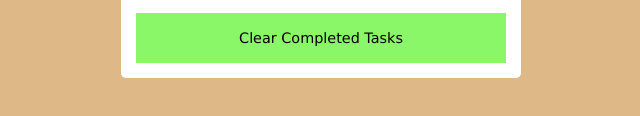
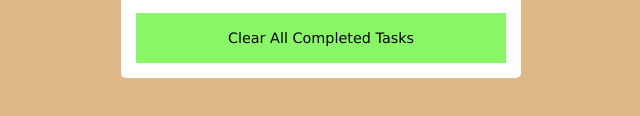
Before and after one commit to AbuTalha3/Todo-list, a website built with webpack: page src/index.html in a window 1280 px wide. Shown: the part 464-580 px from the top of the page, 319-959 px from the left. Built offline with nearby package versions, Linux system fonts and the light colour scheme.

Commit message:
Updated required changes

```diff
--- a/src/index.html
+++ b/src/index.html
@@ -5,7 +5,7 @@
   <meta http-equiv="X-UA-Compatible" content="IE=edge">
   <meta name="viewport" content="width=device-width, initial-scale=1.0">
   <link rel="stylesheet" href="https://cdnjs.cloudflare.com/ajax/libs/font-awesome/6.4.0/css/all.min.css" integrity="sha512-iecdLmaskl7CVkqkXNQ/ZH/XLlvWZOJyj7Yy7tcenmpD1ypASozpmT/E0iPtmFIB46ZmdtAc9eNBvH0H/ZpiBw==" crossorigin="anonymous" referrerpolicy="no-referrer" />
-  <title>To Do list</title>
+  <title>ToDo list</title>
   <link rel="stylesheet" href="style.css">
 </head>
 <body>
@@ -27,7 +27,7 @@
         <!-- todo container end -->
       </div>
       <div class="clear-it">
-        <span class="clearer">Clear Completed Tasks</span>
+        <span class="clearer">Clear All Completed Tasks</span>
       </div>
       <!-- container end -->
     </div>
```
Also changed, not shown: README.md.
